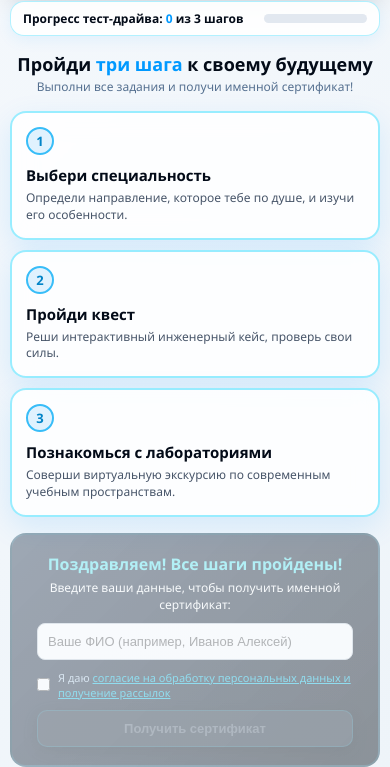
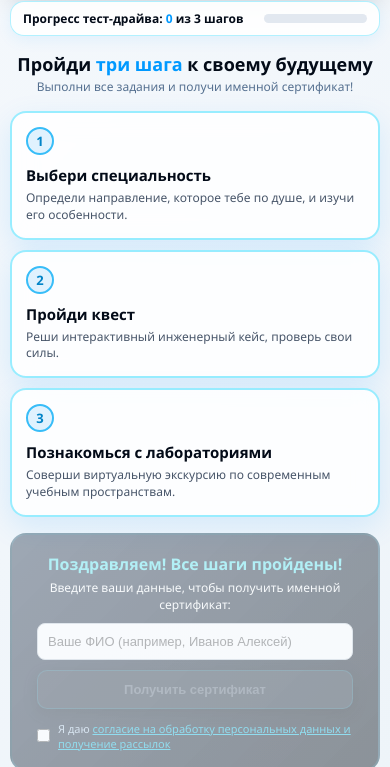
Before and after one commit to NVHol/Pro-BGUT, a plain HTML site: page testdrive.html in a window 390 px wide. Shown: the part 77-844 px from the top of the page. Drawn offline with nearby package versions, Linux system fonts and the light colour scheme.

Commit message:
Update testdrive.html

```diff
--- a/testdrive.html
+++ b/testdrive.html
@@ -417,24 +417,37 @@
         .cert-form {
             display: flex;
             flex-direction: column;
-            gap: 10px;
+            gap: 12px;
             width: 100%;
         }
 
-        .inputs-row {
-            display: flex;
+        /* Поле ФИО и кнопка "Получить сертификат" на одном уровне с равной шириной */
+        .name-button-row {
+            display: grid;
+            grid-template-columns: repeat(2, 1fr);
             gap: 15px;
+            width: 100%;
+            align-items: stretch;
         }
 
         .cert-input {
-            flex: 1;
-            padding: 9px 15px;
+            width: 100%;
+            padding: 10px 15px;
             border-radius: 8px;
             border: 1px solid #cbd5e1;
             background: #ffffff;
             color: #030b18;
             font-size: 0.9vw;
             outline: none;
+            box-sizing: border-box;
+        }
+
+        .get-cert-equal-btn {
+            width: 100% !important;
+            padding: 10px 20px !important;
+            font-size: 0.9vw !important;
+            text-align: center !important;
+            box-sizing: border-box !important;
         }
 
         /* Скрытое поле email на будущее */
@@ -444,7 +457,7 @@
 
         .action-row {
             display: flex;
-            justify-content: space-between;
+            justify-content: flex-start;
             align-items: center;
             gap: 15px;
         }
@@ -698,14 +711,19 @@
                 font-size: 12px;
             }
 
-            .inputs-row {
-                flex-direction: column;
+            .name-button-row {
+                grid-template-columns: 1fr;
                 gap: 10px;
             }
 
             .cert-input {
                 font-size: 13px;
                 padding: 10px;
+            }
+
+            .get-cert-equal-btn {
+                font-size: 13px !important;
+                padding: 11px 16px !important;
             }
 
             .action-row {
@@ -813,8 +831,9 @@
                     <p>Введите ваши данные, чтобы получить именной сертификат:</p>
 
                     <div class="cert-form">
-                        <div class="inputs-row">
+                        <div class="name-button-row">
                             <input type="text" class="cert-input" placeholder="Ваше ФИО (например, Иванов Алексей)" id="userName" oninput="validateForm()">
+                            <button class="pro-btn get-cert-equal-btn" id="getCertBtn" onclick="generateCertificate()" disabled>Получить сертификат</button>
                             <input type="email" class="cert-input email-hidden-field" placeholder="Ваш Email (для получения новостей и сертификата)" id="userEmail" oninput="validateForm()">
                         </div>
 
@@ -823,7 +842,6 @@
                                 <input type="checkbox" id="userConsent" onchange="validateForm()">
                                 <span>Я даю <a href="soglasie.pdf" target="_blank" style="color: #00d2ff; text-decoration: underline;">согласие на обработку персональных данных и получение рассылок</a></span>
                             </label>
-                            <button class="pro-btn" id="getCertBtn" style="width: auto; padding: 10px 20px; font-size: 13px; text-align: center;" onclick="generateCertificate()" disabled>Получить сертификат</button>
                         </div>
                     </div>
                 </div>
```
